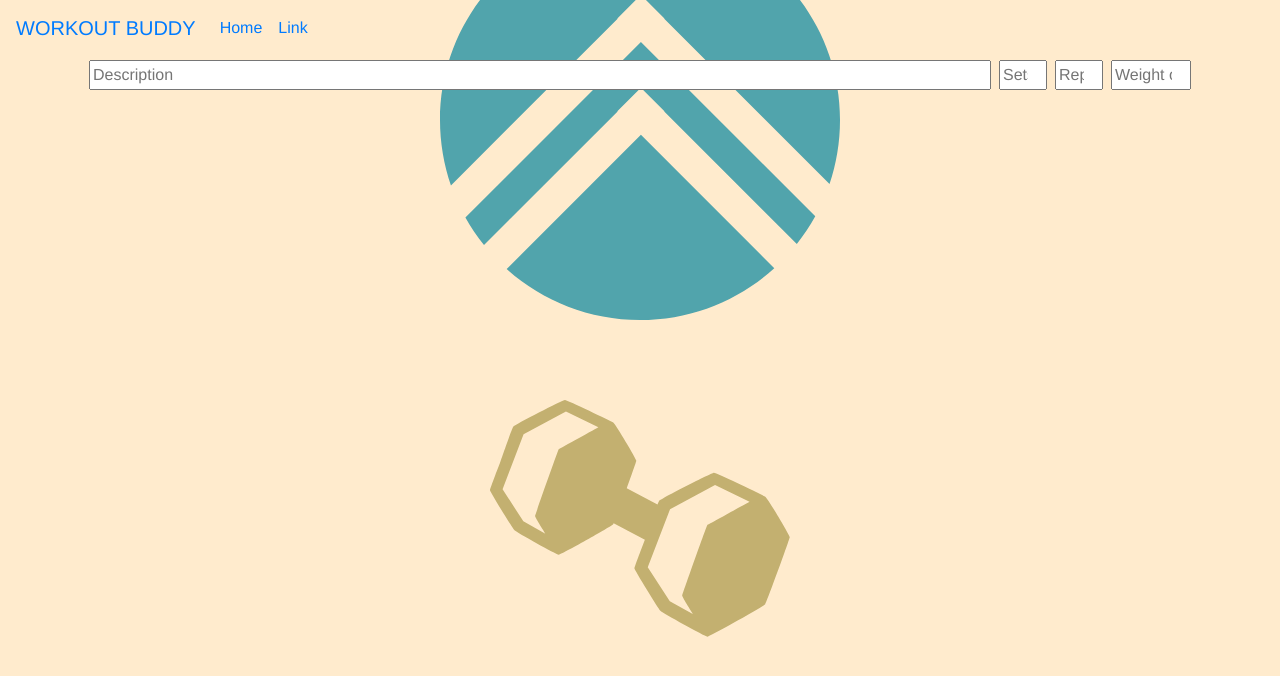
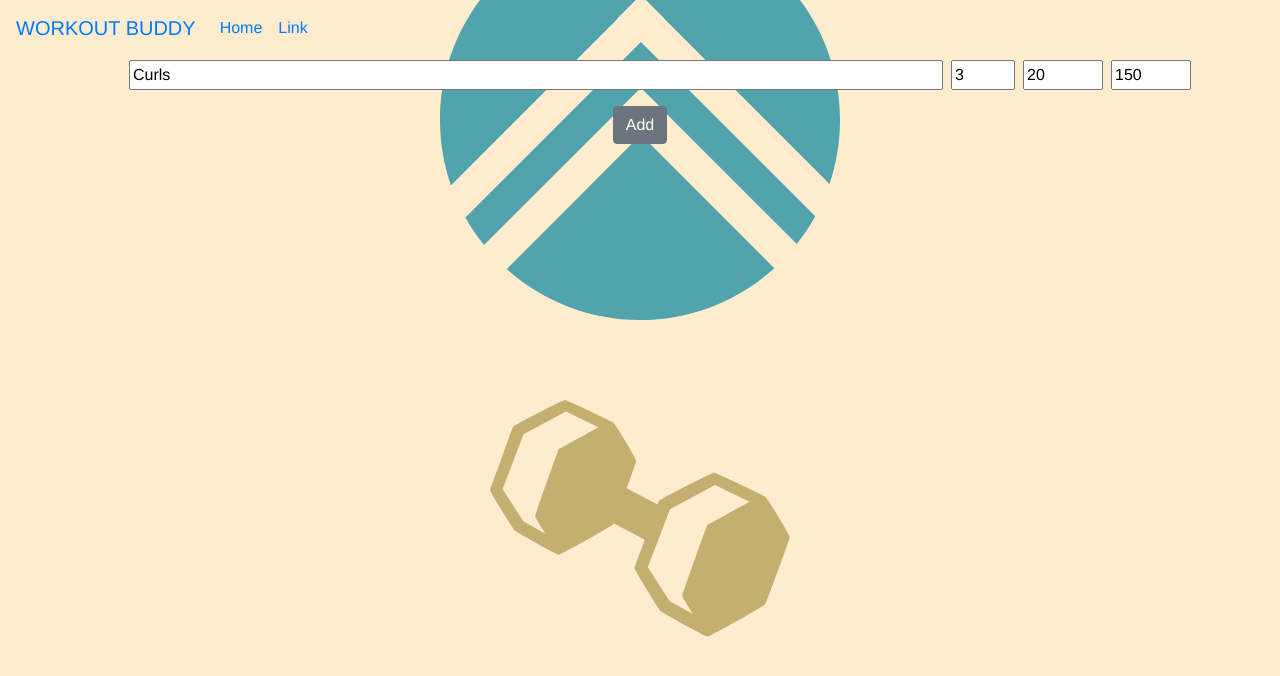
Before and after one commit to brianyamasaki/WorkoutBuddyVue, a Vue app: page / in a window 1280 px wide. Shown: the top 676 px of the page. Built offline with nearby package versions, Linux system fonts and the light colour scheme.

Commit message:
Start Workout List and allow editing items

```diff
--- a/src/App.vue
+++ b/src/App.vue
@@ -2,20 +2,50 @@
   <div id="app">
     <MenuBar brand="WORKOUT BUDDY" />
     <div class="container">
-      <WorkoutLine />
+      <WorkoutList :list="workoutItems" />
+      <button class="btn btn-secondary" @click="addWorkoutItem">Add</button>
     </div>
   </div>
 </template>
 
 <script>
 import MenuBar from './components/MenuBar.vue'
-import WorkoutLine from './components/WorkoutLine'
+import WorkoutList from './components/WorkoutList'
 
 export default {
   name: 'App',
+  data: function() {
+    return {
+      workoutItems: [{ id: 0, description: 'Curls', sets: 3, reps: 20, weight: 150 }]
+    }
+  },
   components: {
     MenuBar,
-    WorkoutLine
+    WorkoutList
+  },
+  methods: {
+    nextId() {
+      let maxId = 0;
+      let item;
+      let i;
+      for (i=0; i < this.workoutItems.length; i++) {
+        item = this.workoutItems[i];
+        if (item.id > maxId) {
+          maxId = item.id;
+        }
+      }
+      return maxId + 1;
+    },
+
+    addWorkoutItem() {
+      this.workoutItems.push({
+        id: this.nextId(),
+        description:'',
+        sets: 0,
+        reps: 0,
+        weight: 150
+      })
+    }
   }
 }
 </script>
--- a/src/components/MenuBar.vue
+++ b/src/components/MenuBar.vue
@@ -20,7 +20,9 @@
 
 <script>
 export default {
-  props: ['brand'],
+  props: {
+    brand: String
+  },
   name: 'MenuBar'
 }
 </script>
--- a/src/components/WorkoutLine.vue
+++ b/src/components/WorkoutLine.vue
@@ -1,35 +1,21 @@
 <template>
   <div class="workout-line">
-    <input class="description" type="text" @input="onInputDescription" placeholder="Description"/>
-    <input class="sets" type="number" @input="onInputSets" placeholder="Sets" min="1" />
-    <input class="reps" type="number" @input="onInputReps" placeholder="Reps" min="1" />
-    <input class="weight" type="number" @input="onInputWeight" placeholder="Weight or Time" min="0" step="5"/>
+    <input class="description" type="text" v-model="workoutItem.description" placeholder="Description"/>
+    <input class="sets" type="number" v-model="workoutItem.sets" placeholder="Sets" min="1" />
+    <input class="reps" type="number" v-model="workoutItem.reps" placeholder="Reps" min="1" />
+    <input class="weight" type="number" v-model="workoutItem.weight" placeholder="Weight or Time" min="0" step="5"/>
+    <!--<button class="btn btn-outline-danger" @click="onDeleteLine">X</button> -->
   </div>
 </template>
 
 <script>
 export default {
-  props: [],
-  data: function () {
-    return {
-      description: '',
-      sets: 1,
-      reps: 1,
-      weight: 0
-    }
+  props: {
+    workoutItem: Object
   },
   methods: {
-    onInputDescription(event) {
-      this.description = event.target.value;
-    },
-    onInputSets(event) {
-      this.sets = event.target.value;
-    },
-    onInputReps(event) {
-      this.reps = event.target.value;
-    },
-    onInputWeight(event) {
-      this.reps = event.target.value;
+    onDeleteLine() {
+      this.$emit('deleteItem', this.workoutItem.id)
     }
   }
 }
@@ -47,10 +33,10 @@ export default {
     flex: 2;
   }
   .sets {
-    max-width: 3rem;
+    max-width: 4rem;
   }
   .reps {
-    max-width: 3rem;
+    max-width: 5rem;
   }
   .weight {
     max-width: 5rem;
--- /dev/null
+++ b/src/components/WorkoutList.vue
@@ -0,0 +1,26 @@
+<template>
+  <ul>
+<!--    <WorkoutLine :workoutItem="list[0]" /> -->
+    <WorkoutLine v-for="item in list" :key="item.id" :workoutItem="item" />
+  </ul>
+</template>
+
+<script>
+import WorkoutLine from './WorkoutLine.vue'
+
+export default {
+  name: 'WorkoutList',
+  props: {
+    list: Array
+  },
+  components: {
+    WorkoutLine
+  }
+}
+</script>
+
+<style scoped>
+  ul {
+    list-style: none;
+  }
+</style>
```
Also changed, not shown: 1 other file (tests, documents, lock files or other folders).
